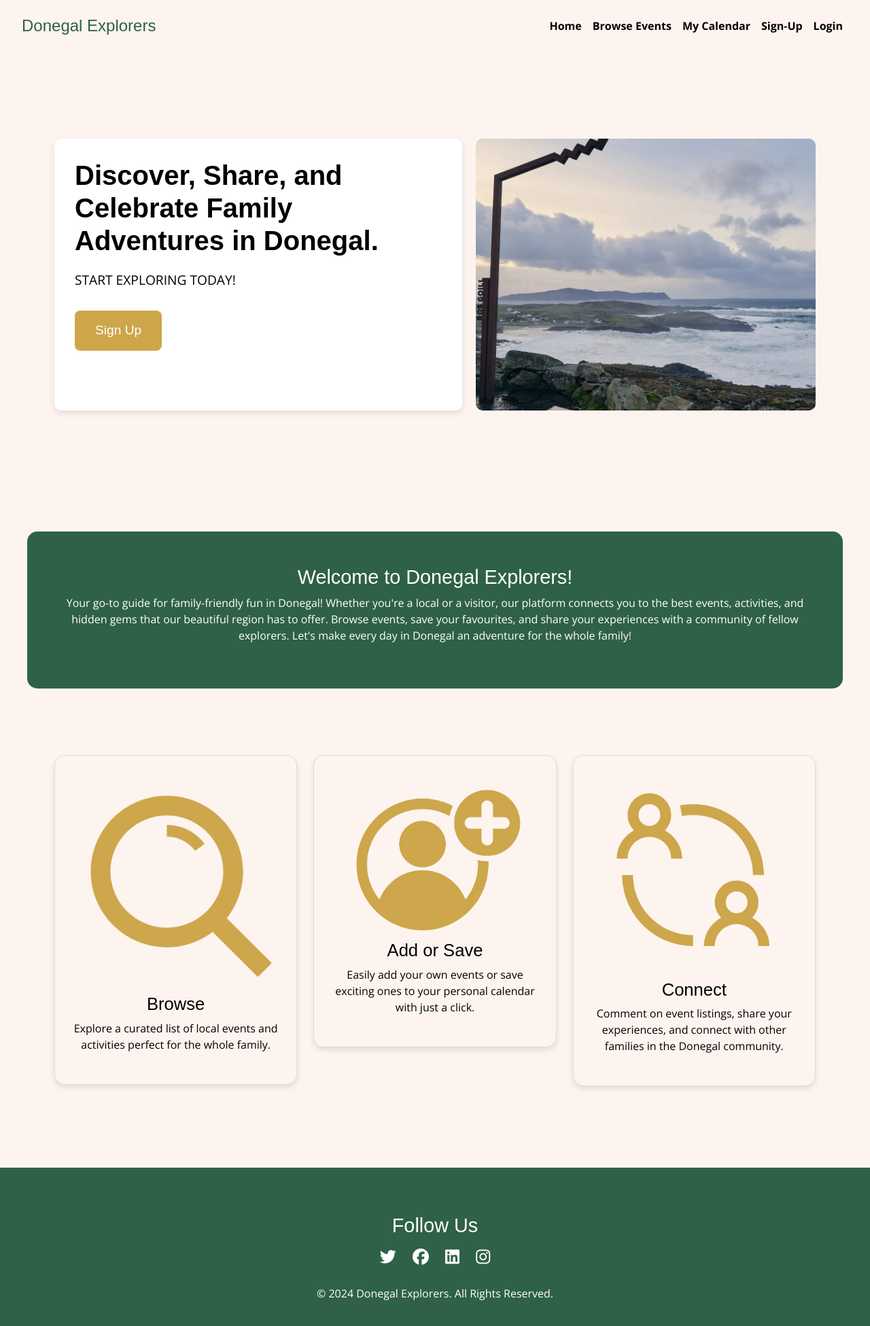
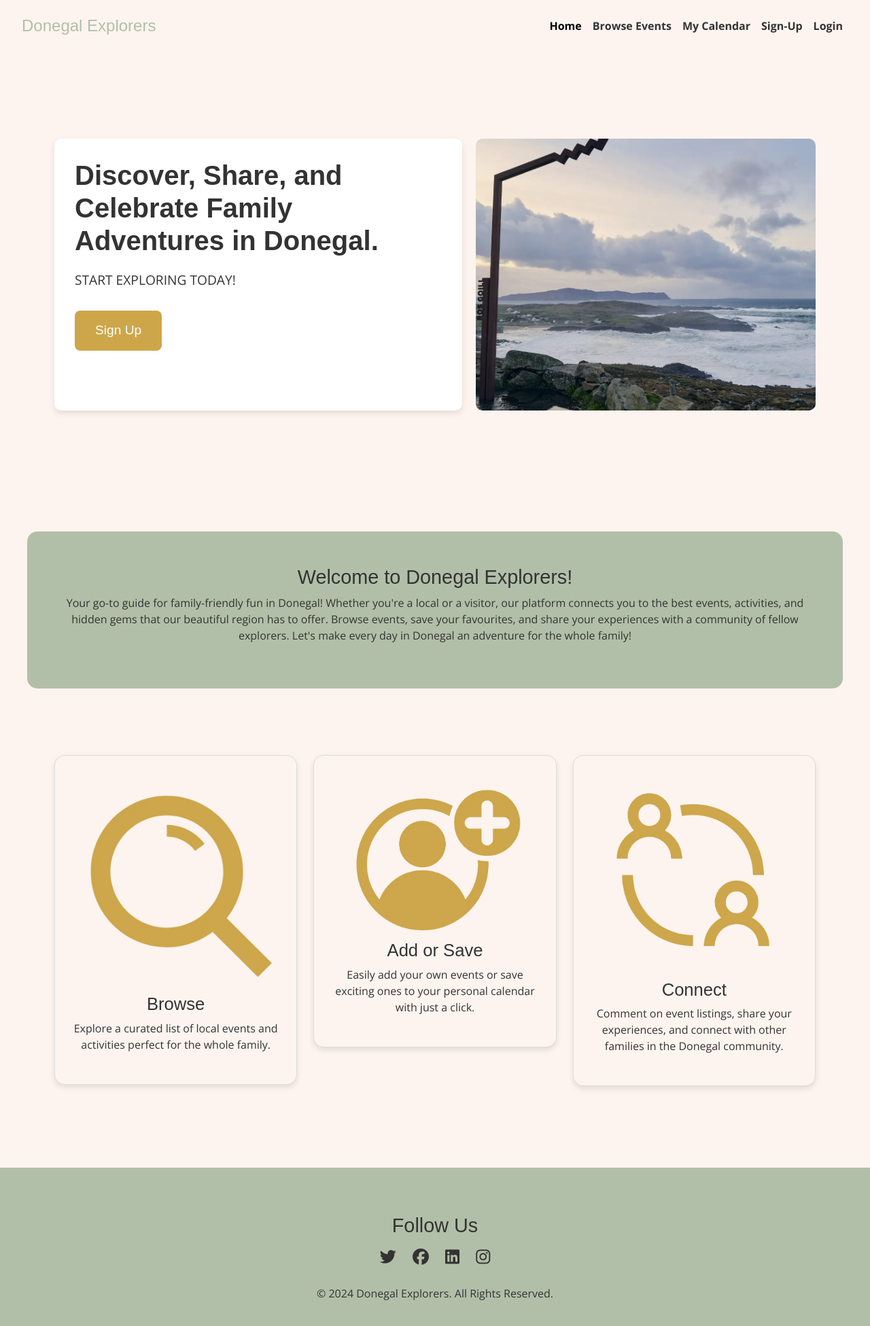
Before and after one commit to SophieMcGee/donegalexplorers, a Django app: page / in a window 1280 px wide. Shown: the whole page at 68% size. Run offline with Django 4.2, Linux system fonts and the light colour scheme; parts of the project's set-up code (start-up, migrations or seed data) failed here and were passed over; some libraries are stand-ins or nearby versions.

Commit message:
Update background and text colours to improve contrast

```diff
--- a/static/css/style.css
+++ b/static/css/style.css
@@ -4,7 +4,7 @@
 body {
     font-family: 'Open Sans', sans-serif;
     background-color: #FDF4EF;
-    color: #000000;
+    color: #333333;
 }
 
 h1, h2, h3, h4, h5, h6 {
@@ -22,16 +22,16 @@ h1, h2, h3, h4, h5, h6 {
 .navbar-custom .navbar-brand {
     font-family: 'Montserrat Extra Bold', sans-serif;
     font-size: 1.5rem;
-    color: #2F6146;
+    color: #B2BFA8;
 }
 
 .navbar-custom .nav-link {
-    color: #000000;
+    color: #333333;
     font-weight: 600;
 }
 
 .navbar-custom .nav-link:hover {
-    color: #2F6146;
+    color: #B2BFA8;
 }
 
 /* Button Styles */
@@ -89,7 +89,7 @@ h1, h2, h3, h4, h5, h6 {
 
 /* Text Styles */
 .text-link {
-    color: #2F6146;
+    color: #B2BFA8;
     text-decoration: underline;
 }
 
@@ -202,8 +202,8 @@ section {
 
 /* Welcome Section */
 .welcome-section {
-    background-color: #2F6146;
-    color: #FFFFFF;
+    background-color: #B2BFA8;
+    color: #333333;
     padding: 50px 20px;
     margin-top: 40px;
     border-radius: 15px;
@@ -223,7 +223,7 @@ section {
 
 .card-custom .card-title {
     font-family: 'Montserrat Extra Bold', sans-serif;
-    color: #2F6146;
+    color: #B2BFA8;
     font-size: 1.25rem;
     margin-bottom: 15px;
 }
@@ -261,8 +261,8 @@ section {
 
 /* Footer Styles */
 footer.footer-custom {
-    background-color: #2F6146;
-    color: #FFFFFF;
+    background-color: #B2BFA8;
+    color: #333333;
     text-align: center;
     padding: 20px 0;
     margin-top: 50px;
@@ -274,7 +274,7 @@ footer.footer-custom {
 
 .footer-custom .social-icons a {
     margin: 0 10px;
-    color: #FFFFFF;
+    color: #333333;
     font-size: 1.5rem;
 }
 
@@ -320,7 +320,7 @@ footer.footer-custom {
 /* Alerts */
 .alert-custom {
     background-color: #FDF4EF;
-    color: #000000;
+    color: #333333;
     border: 1px solid #CEA64A;
     border-radius: 5px;
     padding: 15px;
@@ -358,7 +358,7 @@ footer.footer-custom {
 .unique-feature p {
     font-family: 'Open Sans', sans-serif;
     font-size: 1rem;
-    color: #000000;
+    color: #333333;
 }
 
 /* Media query for larger screens */
```
